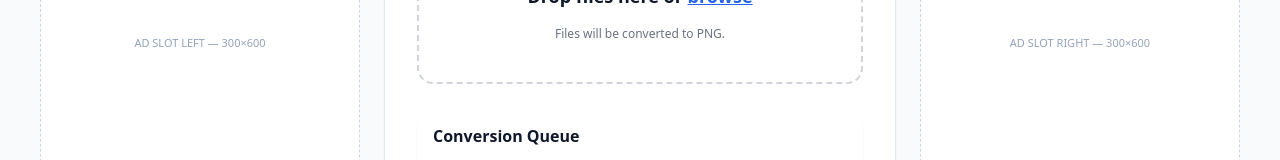
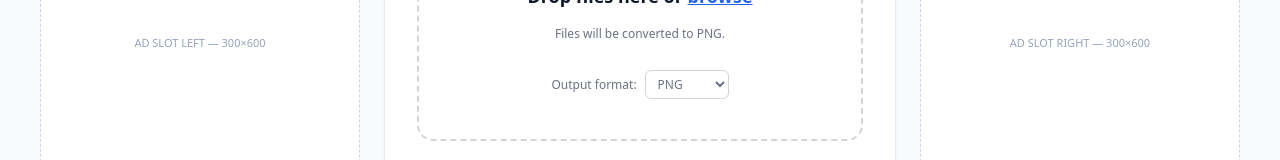
Before and after one commit to boltrsss/wiseconvert, a Next.js app: page / in a window 1280 px wide. Shown: the part 490-650 px from the top of the page. Built offline with nearby package versions, Linux system fonts and the light colour scheme; no server answers.

Commit message:
Update FileUpload.tsx

```diff
--- a/components/FileUpload.tsx
+++ b/components/FileUpload.tsx
@@ -15,7 +15,7 @@ console.log("[FileUpload] API_BASE =", API_BASE);
 
 type FileUploadProps = {
   inputFormat?: string;   // e.g. "JPG"
-  outputFormat?: string;  // e.g. "PNG"
+  outputFormat?: string;  // e.g. "PNG" (初始預設)
 };
 
 export default function FileUpload({
@@ -25,6 +25,11 @@ export default function FileUpload({
   const [items, setItems] = useState<UploadItem[]>([]);
   const inputRef = useRef<HTMLInputElement | null>(null);
   const [isDragging, setIsDragging] = useState(false);
+
+  // 全局 Output format（使用者可改）
+  const [selectedFormat, setSelectedFormat] = useState(
+    (outputFormat || "png").toLowerCase()
+  );
 
   const addItem = (file: File): UploadItem => {
     const id = crypto.randomUUID();
@@ -50,7 +55,8 @@ export default function FileUpload({
     );
   };
 
-  const runJobPipeline = async (item: UploadItem) => {
+  // 多帶一個 format 進來，確保每個檔案用當下選到的格式
+  const runJobPipeline = async (item: UploadItem, format: string) => {
     try {
       console.log("[pipeline] start for", item.name);
 
@@ -67,7 +73,7 @@ export default function FileUpload({
       updateItem(item.id, { status: "processing", progress: 10 });
 
       // 3. 呼叫轉檔 API
-      const targetFormat = (outputFormat || "png").toLowerCase();
+      const targetFormat = (format || "png").toLowerCase();
       const { job_id } = await startConversion(uploadInfo.key, targetFormat);
 
       console.log("[pipeline] job started", job_id);
@@ -82,7 +88,6 @@ export default function FileUpload({
         console.log("[pipeline] status", res);
 
         if (res.status === "completed") {
-          // 嘗試從 API 拿 download URL（如果有）
           const anyRes = res as any;
           const downloadUrlFromApi =
             anyRes.download_url ?? anyRes.output_url ?? null;
@@ -104,7 +109,6 @@ export default function FileUpload({
           return;
         }
 
-        // 還在處理中 → 再等一下
         const nextProgress = Math.min(
           95,
           (res.progress ?? 0) || 20
@@ -127,13 +131,14 @@ export default function FileUpload({
   const handleFiles = useCallback(
     (files: FileList | File[]) => {
       const list = Array.from(files);
+      const formatForThisBatch = selectedFormat; // 這批檔案用當下選到的格式
+
       for (const file of list) {
         const item = addItem(file);
-        // 直接啟動 pipeline
-        void runJobPipeline(item);
+        void runJobPipeline(item, formatForThisBatch);
       }
     },
-    [] // runJobPipeline 沒包在 useCallback, 這裡就不要放進 dep
+    [selectedFormat]
   );
 
   const onDrop: React.DragEventHandler<HTMLDivElement> = (e) => {
@@ -171,7 +176,11 @@ export default function FileUpload({
     }
   };
 
-  const displayOutput = (outputFormat || "png").toUpperCase();
+  const displayOutput = selectedFormat.toUpperCase();
+
+  const onFormatChange: React.ChangeEventHandler<HTMLSelectElement> = (e) => {
+    setSelectedFormat(e.target.value.toLowerCase());
+  };
 
   return (
     <div className="w-full flex flex-col gap-6">
@@ -200,6 +209,37 @@ export default function FileUpload({
               ? `Convert ${inputFormat} files to ${displayOutput}.`
               : `Files will be converted to ${displayOutput}.`}
           </p>
+
+          {/* Output format 選單（點選時要阻止冒泡，不然會觸發選檔） */}
+          <div
+            className="mt-3 flex items-center justify-center gap-2 text-xs text-gray-500"
+            onClick={(e) => e.stopPropagation()}
+          >
+            <span>Output format:</span>
+            <select
+              className="border border-gray-300 rounded-md px-2 py-1 text-xs bg-white"
+              value={selectedFormat}
+              onChange={onFormatChange}
+            >
+              <optgroup label="Images">
+                <option value="jpg">JPG</option>
+                <option value="png">PNG</option>
+                <option value="webp">WEBP</option>
+                <option value="heic">HEIC</option>
+              </optgroup>
+              <optgroup label="Videos">
+                <option value="mp4">MP4</option>
+                <option value="mov">MOV</option>
+              </optgroup>
+              <optgroup label="Audio">
+                <option value="mp3">MP3</option>
+                <option value="wav">WAV</option>
+              </optgroup>
+              <optgroup label="Documents">
+                <option value="pdf">PDF</option>
+              </optgroup>
+            </select>
+          </div>
         </div>
         <input
           ref={inputRef}
@@ -221,9 +261,7 @@ export default function FileUpload({
         <ul className="space-y-3">
           {items.map((item) => {
             const anyItem = item as any;
-            const downloadUrl = anyItem.downloadUrl as
-              | string
-              | undefined;
+            const downloadUrl = anyItem.downloadUrl as string | undefined;
 
             return (
               <li
```
